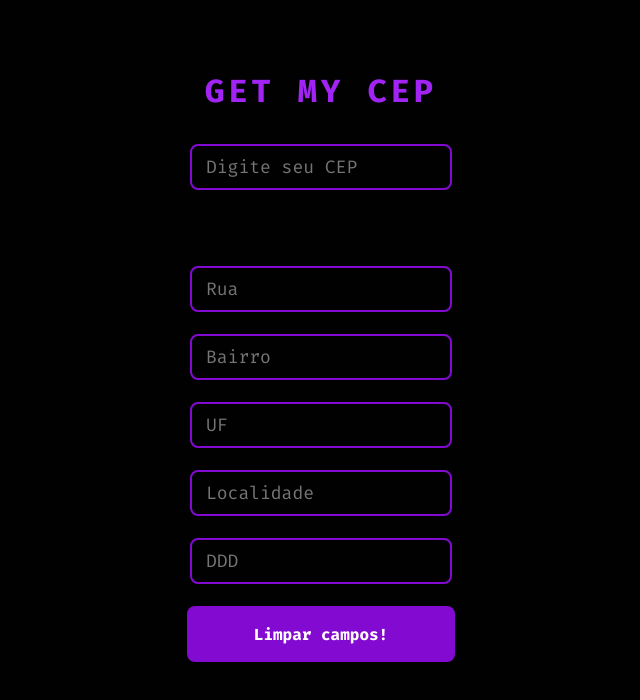
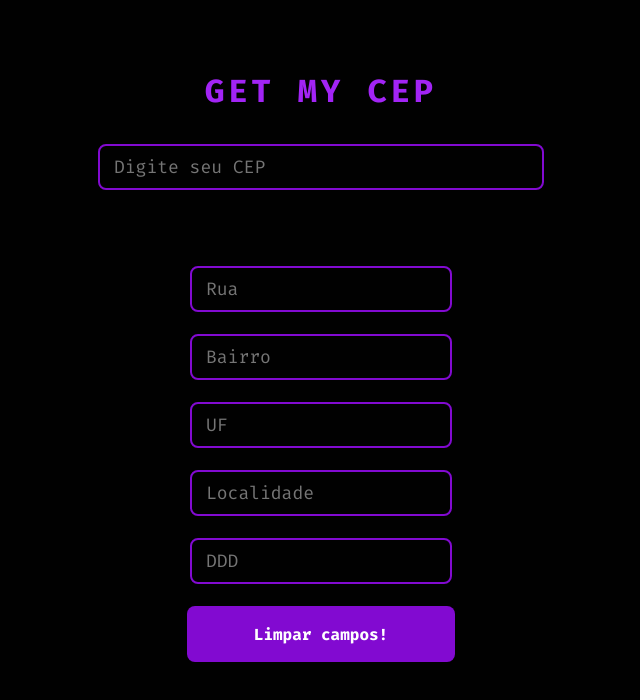
Before and after one commit to nikolaslopes/get-my-cep, a React (Vite) app: page /getcep in a window 1280 px wide. Shown: the top 700 px of the page, without its empty margins (319-959 px from the left). Built offline with nearby package versions, Linux system fonts and the light colour scheme.

Commit message:
:fire: adjusted extra width

```diff
--- a/src/Pages/CepField/index.tsx
+++ b/src/Pages/CepField/index.tsx
@@ -81,6 +81,7 @@ export function CepField() {
           value={cep}
           onChange={handleInputChange}
           onBlur={getCep}
+          className="extra-width"
         />
       </Header>
 
--- a/src/Pages/CepField/styles.ts
+++ b/src/Pages/CepField/styles.ts
@@ -25,11 +25,6 @@ export const Header = styled.header`
   input {
     width: 465px;
   }
-
-  button {
-    width: 256px;
-    margin-top: 22px;
-  }
 `;
 
 export const Content = styled.div`
--- a/src/components/InputField/styles.ts
+++ b/src/components/InputField/styles.ts
@@ -13,6 +13,10 @@ export const Container = styled.div`
     color: #fefefe;
     transition: all 0.2s ease;
 
+    &.extra-width {
+      width: 446px;
+    }
+
     &:hover {
       border-color: ${({ theme }) => theme.colors.primary.lighter};
     }
```
